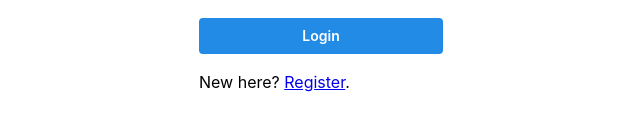
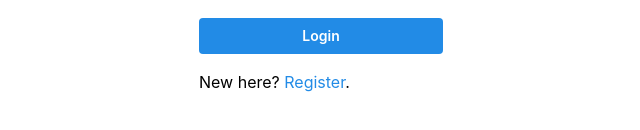
Before and after one commit to willelson/content-search-and-favourite-frontend, a React (Vite) app: page /login in a window 1280 px wide. Shown: the part 416-546 px from the top of the page, without its empty margins (319-959 px from the left). Built offline with nearby package versions, Linux system fonts and the light colour scheme.

Commit message:
React router link with polymorphism

```diff
--- a/src/routes/Login.tsx
+++ b/src/routes/Login.tsx
@@ -1,6 +1,6 @@
 import { FormEvent, useState } from 'react';
 import { Link, useNavigate } from 'react-router-dom';
-import { Button, Input, Flex, Stack } from '@mantine/core';
+import { Anchor, Button, Input, Flex, Stack } from '@mantine/core';
 
 import { storeUserCredentials } from '../helpers/tokenManager';
 import { API_BASE } from '../helpers/constants';
@@ -60,7 +60,11 @@ export default function Login() {
             Login
           </Button>
           <p>
-            New here? <Link to='/register'>Register</Link>.
+            New here?{' '}
+            <Anchor component={Link} to='/register'>
+              Register
+            </Anchor>
+            .
           </p>
         </Stack>
       </form>
--- a/src/routes/Register.tsx
+++ b/src/routes/Register.tsx
@@ -1,6 +1,6 @@
 import { FormEvent, useState } from 'react';
 import { Link, useNavigate } from 'react-router-dom';
-import { Button, Input, Flex, Stack } from '@mantine/core';
+import { Anchor, Button, Input, Flex, Stack } from '@mantine/core';
 
 import { storeUserCredentials } from '../helpers/tokenManager';
 import { API_BASE } from '../helpers/constants';
@@ -60,7 +60,11 @@ export default function Register() {
             Register
           </Button>
           <p>
-            Already registered? <Link to='/login'>Login</Link>.
+            Already registered?{' '}
+            <Anchor component={Link} to='/login'>
+              Login
+            </Anchor>
+            .
           </p>
         </Stack>
       </form>
```
